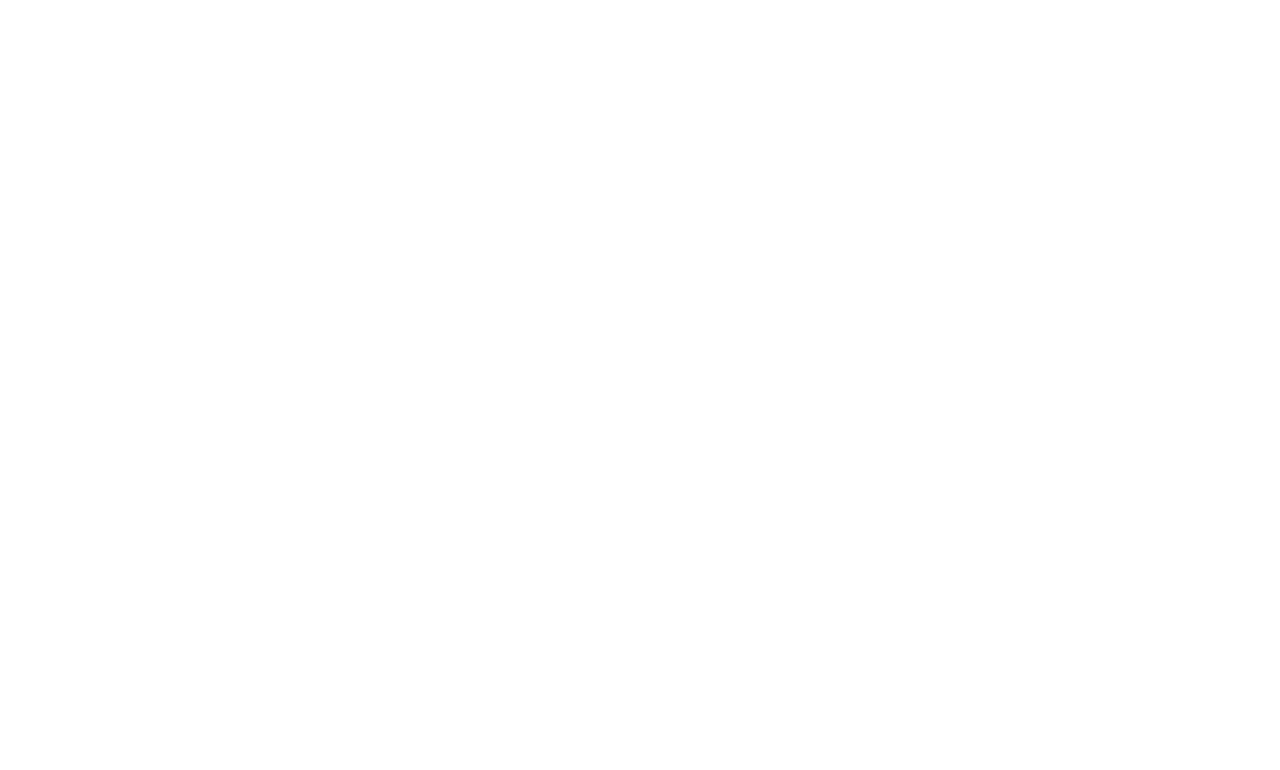
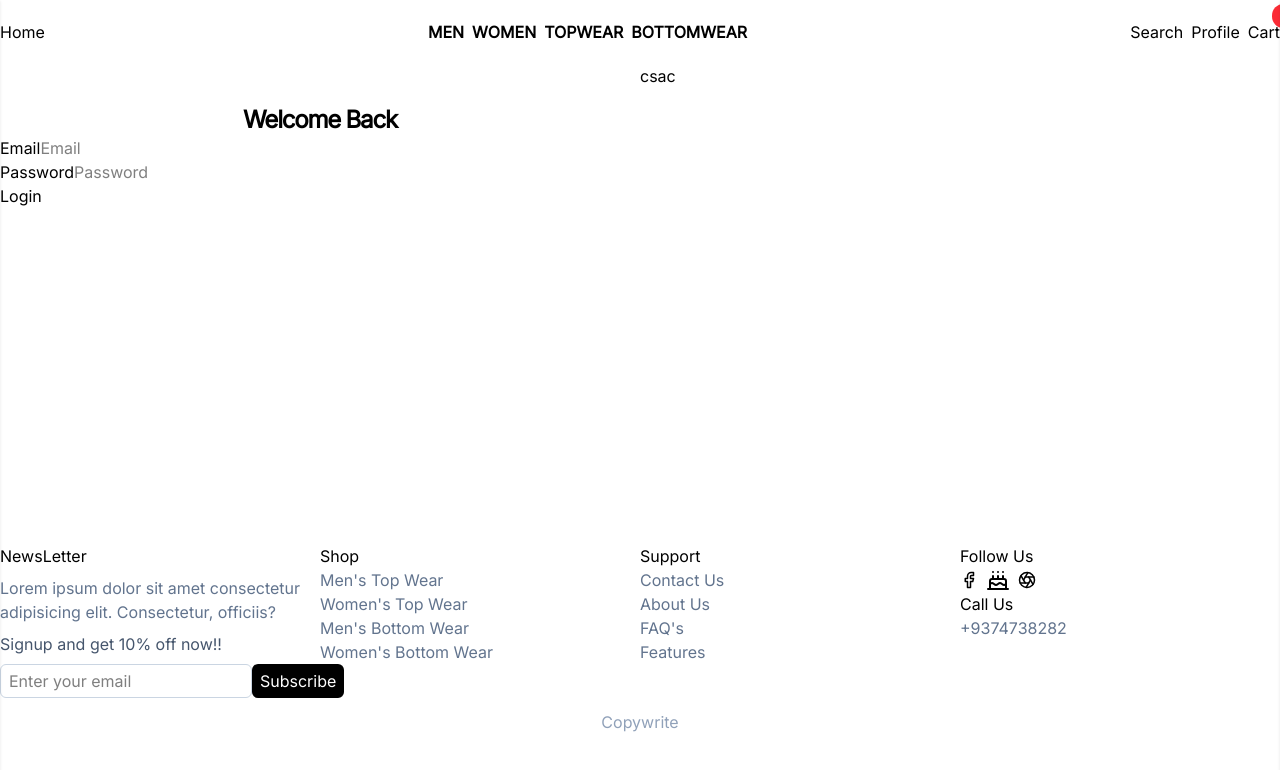
Before and after one commit to Ankushkumardas/Ecom-Service, a React (Vite) app in the folder frontend/app/: page /login in a window 1280 px wide. Before the commit this address had no page. Shown: the top 770 px of the page. Built offline with nearby package versions, Linux system fonts and the light colour scheme.

Commit message:
changes to authentication in frontend

```diff
--- a/frontend/app/src/App.jsx
+++ b/frontend/app/src/App.jsx
@@ -3,6 +3,8 @@
 import UserLayout from './components/layout/UserLayout'
 import Home from './pages/Home'
 import {Toaster} from'sonner';
+import Login from './pages/Login';
+import Register from './pages/Register';
 const App = () => {
   return (
     <div>
@@ -11,6 +13,8 @@
         {/* user routes */}
         <Route path="/" element={<UserLayout />} >
           <Route index element={<Home />} />
+          <Route path='/login' element={<Login/>} />
+          <Route path='/register' element={<Register/>} />
         </Route>
         {/* admin routes */}
       </Routes>
--- a/frontend/app/src/components/products/Features.jsx
+++ b/frontend/app/src/components/products/Features.jsx
@@ -1,11 +1,26 @@
+import { ShoppingCart, WalletCards, WavesArrowDown } from 'lucide-react'
 import React from 'react'
 
 const Features = () => {
-  return (
-    <div>
-
-    </div>
-  )
+    return (
+        <div className=' container mx-auto my-20'>
+            <h2 className='text-center tracking-tighter text-3xl font-semibold mb-10'>Features</h2>
+            <div className='max-w-7xl grid grid-cols-1 md:grid-cols-3 gap-10 px-10 mx-auto'>
+                <div className=' flex flex-col items-center justify-center border border-slate-200 p-2 rounded-md shadow hover:shadow-md duration-200 hover:scale-105 transition-all'>
+                    <ShoppingCart/>
+                    <p className='text-center w-2/3 text-slate-500 mt-2'>Lorem, ipsum dolor sit amet consectetur adipisicing elit. Eos, iure.</p>
+                </div>
+               <div className=' flex flex-col items-center justify-center border border-slate-200 p-2 rounded-md shadow hover:shadow-md duration-200 hover:scale-105 transition-all'>
+                    <ShoppingCart/>
+                    <p className='text-center w-2/3 text-slate-500 mt-2'>Lorem, ipsum dolor sit amet consectetur adipisicing elit. Eos, iure.</p>
+                </div>
+              <div className=' flex flex-col items-center justify-center border border-slate-200 p-2 rounded-md shadow hover:shadow-md duration-200 hover:scale-105 transition-all'>
+                    <ShoppingCart/>
+                    <p className='text-center w-2/3 text-slate-500 mt-2'>Lorem, ipsum dolor sit amet consectetur adipisicing elit. Eos, iure.</p>
+                </div>
+            </div>
+        </div>
+    )
 }
 
 export default Features
--- a/frontend/app/src/pages/Home.jsx
+++ b/frontend/app/src/pages/Home.jsx
@@ -9,7 +9,7 @@
 import Features from '../components/products/Features'
 
 const Home = () => {
-  const products=[
+  const products = [
     {
       _id: 3,
       name: "Leather Boots",
@@ -37,23 +37,25 @@
   ]
   return (
     <div>
-    <Hero/>
-    <GenderCollectionSection/>
-    <NewArrivals/>
+      <Hero />
+      <GenderCollectionSection />
+      <NewArrivals />
       {/*  */}
       <div className='my-10 mx-auto container'>
         <h2 className=' text-center text-2xl font-semibold tracking-tighter'>Best Seller</h2>
-        <ProductDetails/>
+        <ProductDetails />
       </div>
       {/*  */}
       <div className='my-10 mx-auto container'>
         <h2 className=' text-center text-2xl font-semibold tracking-tighter'>Top Women's Wear</h2>
-        <ProductGrid products={products}/>
+        <ProductGrid products={products} />
       </div>
       {/*  */}
-    <FeaturedCollection/>
+      <FeaturedCollection />
       {/*  */}
-    <Features/>
+      <div>
+        <Features />
+      </div>
     </div>
   )
 }
--- /dev/null
+++ b/frontend/app/src/pages/Login.jsx
@@ -0,0 +1,48 @@
+import React, { useState } from 'react'
+
+const Login = () => {
+    const [data, setdata] = useState({ email: "", password: "" })
+    const handlesubmit = (e) => {
+        e.preventDefault();
+        console.log(data)
+    }
+    return (
+        <div className='container mx-auto'>
+            <div className='max-w-7xl mx-auto flex'>
+                <div className='w-1/2 h-100'>
+                    <h2 className='text-center tracking-tighter font-semibold text-2xl mt-10'>Welcome Back</h2>
+                    <div>
+                        <form onSubmit={ handlesubmit}>
+                            <div>
+                                <label>Email</label>
+                                <input
+                                    type="text"
+                                    name="email"
+                                    placeholder="Email"
+                                    value={data.email}
+                                    onChange={e => setdata({ ...data, email: e.target.value })}
+                                />
+                            </div>
+                            <div>
+                                <label>Password</label>
+                                <input
+                                    type="password"
+                                    name="password"
+                                    placeholder="Password"
+                                    value={data.password}
+                                    onChange={e => setdata({ ...data, password: e.target.value })}
+                                />
+                            </div>
+                            <div>
+                                <button type='submit'>Login</button>
+                            </div>
+                        </form>
+                    </div>
+                </div>
+                <div className='w-1/2'>csac</div>
+            </div>
+        </div>
+    )
+}
+
+export default Login
--- /dev/null
+++ b/frontend/app/src/pages/Register.jsx
@@ -0,0 +1,11 @@
+import React from 'react'
+
+const Register = () => {
+  return (
+    <div>
+      regster
+    </div>
+  )
+}
+
+export default Register
```
Lines whose indentation alone changed are shown as unchanged.
